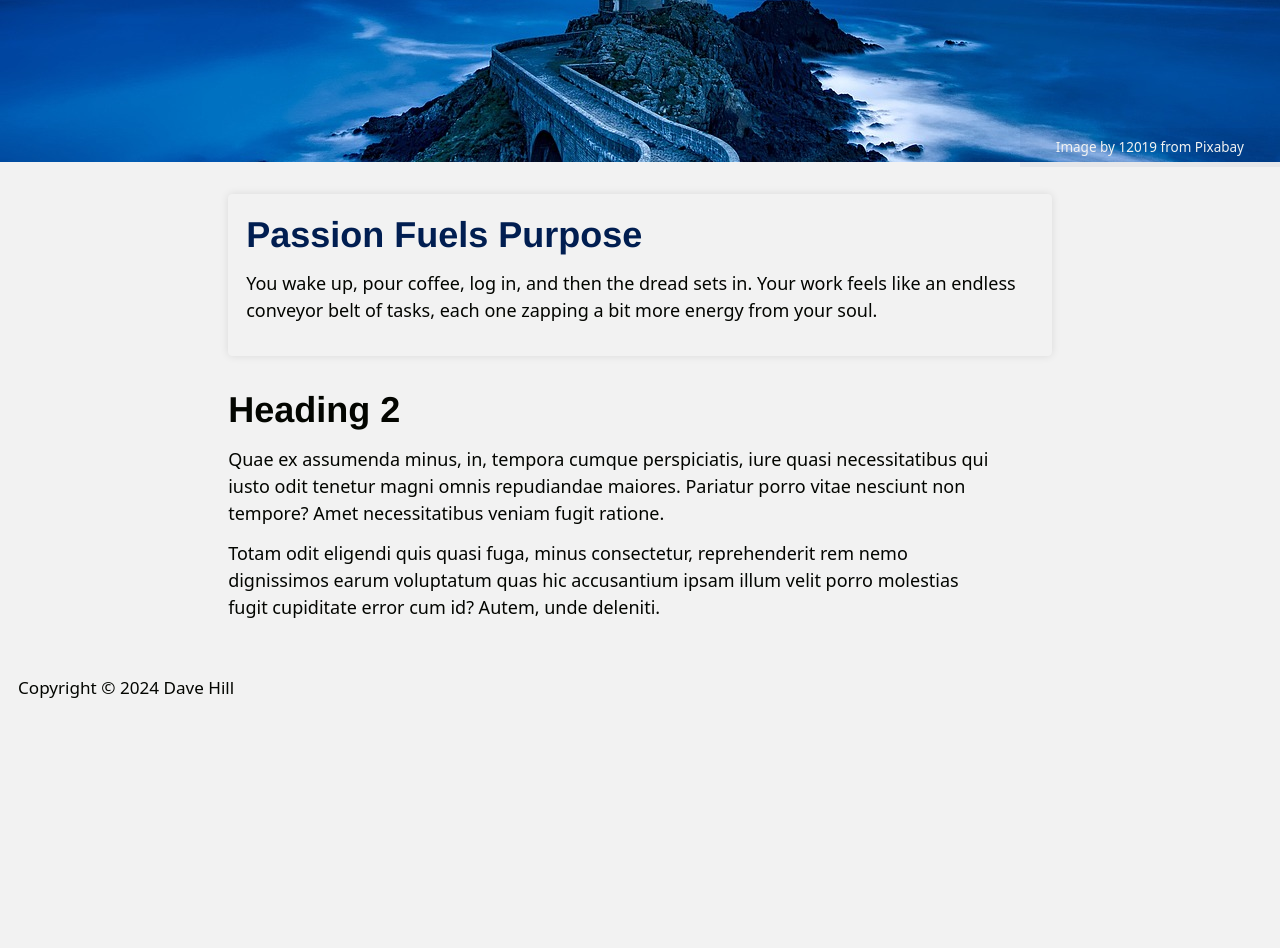
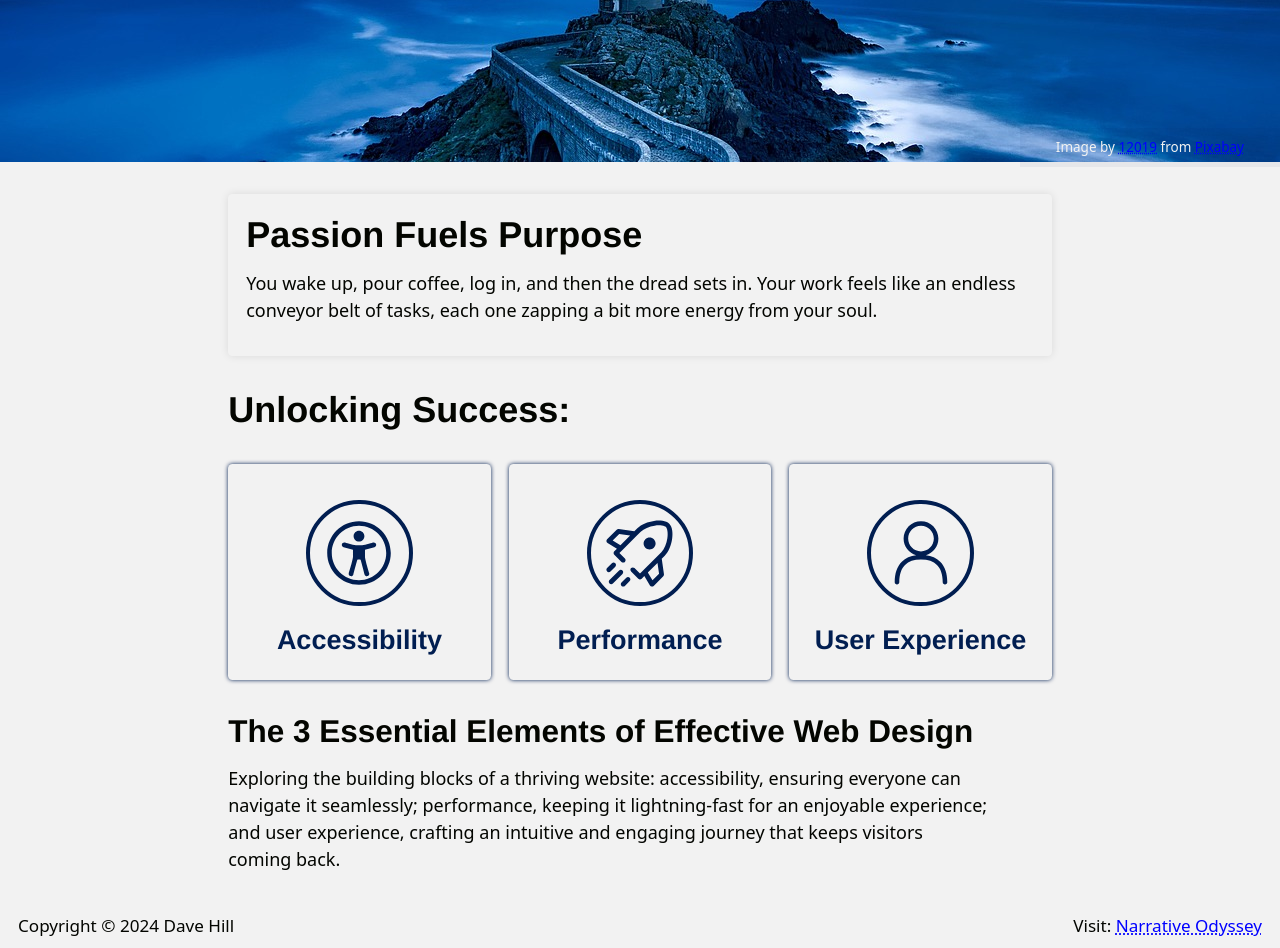
Before and after one commit to davehilldev/website, a Next.js app: page / in a window 1280 px wide. Shown: the part 600-1548 px from the top of the page. Before the commit the page ends 1323 px from the top, so only its background shows below. Built offline with nearby package versions, Linux system fonts and the light colour scheme.

Commit message:
Homepage rework

```diff
--- a/app/layout.js
+++ b/app/layout.js
@@ -31,6 +31,7 @@ export default function RootLayout({ children }) {
         </main>
         <footer className="site-footer">
           <p>Copyright &copy; {Year} {site.owner}</p>
+          <p>Visit: <a href="https://www.narrativeodyssey.digital" target="_blank" rel="noopener">Narrative Odyssey</a></p>
         </footer>
       </body>
     </html>
--- a/app/page.js
+++ b/app/page.js
@@ -1,3 +1,4 @@
+import HomeCards from "@/components/HomeCards";
 import { getHomePosts } from "@/lib/content";
 import Link from 'next/link';
 
@@ -5,7 +6,7 @@ export default function Home() {
   const posts = getHomePosts();
   return (
     <>
-     <h1>Home</h1>
+     <h1>Hey, I'm Dave</h1>
       <p>For 23 years now, I've poured my heart and soul into web development. From HTML and CSS to JavaScript, I wield these tools like an artist, crafting user-centric interfaces that connect with people on a deeper level. My dedication shows in seamless technology that blends seamlessly into the user experience, feeling more like an extension of themselves than just a website. <Link href="/about/">Read more <span>&#8594;</span> </Link></p>
      <div className="hero full-bleed">
     <p>Image by <a href="https://pixabay.com/users/12019-12019/?utm_source=link-attribution&utm_medium=referral&utm_campaign=image&utm_content=1758197" target="_blank" rel="noopener">12019</a> from <a href="https://pixabay.com//?utm_source=link-attribution&utm_medium=referral&utm_campaign=image&utm_content=1758197" target="_blank" rel="noopener">Pixabay</a></p>
@@ -13,7 +14,7 @@ export default function Home() {
    <section className="insights">
    {posts.map((post) => (
         <div key={post.id} className="insight">
-          <Link href={`/insights/insight/${post.id}`}>
+          <Link href={`/insights/insight/${post.id}`} aria-label="Read more about Dave">
 
               <h2>{post.shortTitle}</h2>
               </Link>
@@ -23,10 +24,11 @@ export default function Home() {
         </div>
       ))}
       </section>
+      <h2>Unlocking Success: </h2>
+      <HomeCards />
       <section>
-      <h2>Heading 2</h2>
-      <p>Quae ex assumenda minus, in, tempora cumque perspiciatis, iure quasi necessitatibus qui iusto odit tenetur magni omnis repudiandae maiores. Pariatur porro vitae nesciunt non tempore? Amet necessitatibus veniam fugit ratione.</p>
-      <p>Totam odit eligendi quis quasi fuga, minus consectetur, reprehenderit rem nemo dignissimos earum voluptatum quas hic accusantium ipsam illum velit porro molestias fugit cupiditate error cum id? Autem, unde deleniti.</p>
+      <h3>The 3 Essential Elements of Effective Web Design</h3>
+      <p>Exploring the building blocks of a thriving website: accessibility, ensuring everyone can navigate it seamlessly; performance, keeping it lightning-fast for an enjoyable experience; and user experience, crafting an intuitive and engaging journey that keeps visitors coming back.</p>
       </section>
     </>
   );
--- a/app/styles.css
+++ b/app/styles.css
@@ -157,7 +157,7 @@ ul {
 
     }
 
-    .site-navili {
+    .site-nav li {
         text-align: initial;
     }
 }
@@ -168,8 +168,10 @@ ul {
     width: min(100% - 2rem, 80ch);
 }
 
-.wrapper a {
-    color: var(--clr-accent);
+.wrapper p a,
+.site-footer p a {
+    color: blue;
+    text-decoration: dotted underline;
 }
 
 .wrapper a:hover {
@@ -177,8 +179,23 @@ ul {
 }
 
 .site-footer {
+
+    display: grid;
+    place-content: center;
     font-size: 0.95rem;
     padding: 0.5rem 1rem;
+    text-align: center;
+}
+
+.site-footer p {
+    margin-block: 0;
+}
+
+@media (min-width: 600px) {
+    .site-footer {
+        display: flex;
+        justify-content: space-between;
+    }
 }
 
 
@@ -357,3 +374,51 @@ strong {
     text-align: center;
     width: fit-content;
 }
+
+.card-set {
+    display: grid;
+    gap: 1rem;
+    grid-template-columns: repeat(auto-fill, minmax(200px, 1fr));
+    margin-block: 1.75rem;
+}
+
+.card {
+    color: var(--clr-accent);
+    border-radius: 0.25rem;
+    box-shadow: 0 0 0.25rem var(--clr-accent);
+    display: grid;
+    padding: 1rem;
+    position: relative;
+}
+
+.card__icon {
+    --svg-size: 3rem;
+    border: 4px solid var(--clr-accent);
+    border-radius: 50%;;
+    margin-block: 1rem;
+    padding: calc( 0.185 * var(--svg-size));
+    place-self: center;
+    width: fit-content;
+}
+
+@media (min-width: 768px) {
+    .card__icon {
+        --svg-size: 4rem;
+    }
+}
+
+.card__icon svg {
+    fill: currentColor;
+    height: var(--svg-size);
+    width: var(--svg-size);
+}
+
+.card h2 {
+    color: var(--clr-accent);
+    font-size: 1.5rem;
+    text-align: center;
+}
+
+.card p {
+    display: none;
+}
--- /dev/null
+++ b/components/HomeCards.jsx
@@ -0,0 +1,29 @@
+import { RxAccessibility, RxRocket, RxPerson } from "react-icons/rx";
+
+export default function HomeCards() {
+    return (
+        <div className="card-set">
+            <div className="card">
+                <div className="card__icon">
+                    <RxAccessibility />
+                    </div>
+                <h2>Accessibility</h2>
+                <p>Quae ex assumenda minus, in, tempora cumque perspiciatis, iure quasi necessitatibus qui iusto odit tenetur magni omnis repudiandae maiores. Pariatur porro vitae nesciunt non tempore? Amet necessitatibus veniam fugit ratione.</p>
+                </div>
+            <div className="card">
+                <div className="card__icon">
+                <RxRocket />
+                </div>
+                <h2>Performance</h2>
+                <p>Quae ex assumenda minus, in, tempora cumque perspiciatis, iure quasi necessitatibus qui iusto odit tenetur magni omnis repudiandae maiores. Pariatur porro vitae nesciunt non tempore? Amet necessitatibus veniam fugit ratione.</p>
+               </div>
+            <div className="card">
+                <div className="card__icon">
+                    <RxPerson />
+                </div>
+                <h2>User Experience</h2>
+                <p>Quae ex assumenda minus, in, tempora cumque perspiciatis, iure quasi necessitatibus qui iusto odit tenetur magni omnis repudiandae maiores. Pariatur porro vitae nesciunt non tempore? Amet necessitatibus veniam fugit ratione.</p>
+              </div>
+        </div>
+    );
+}
```
